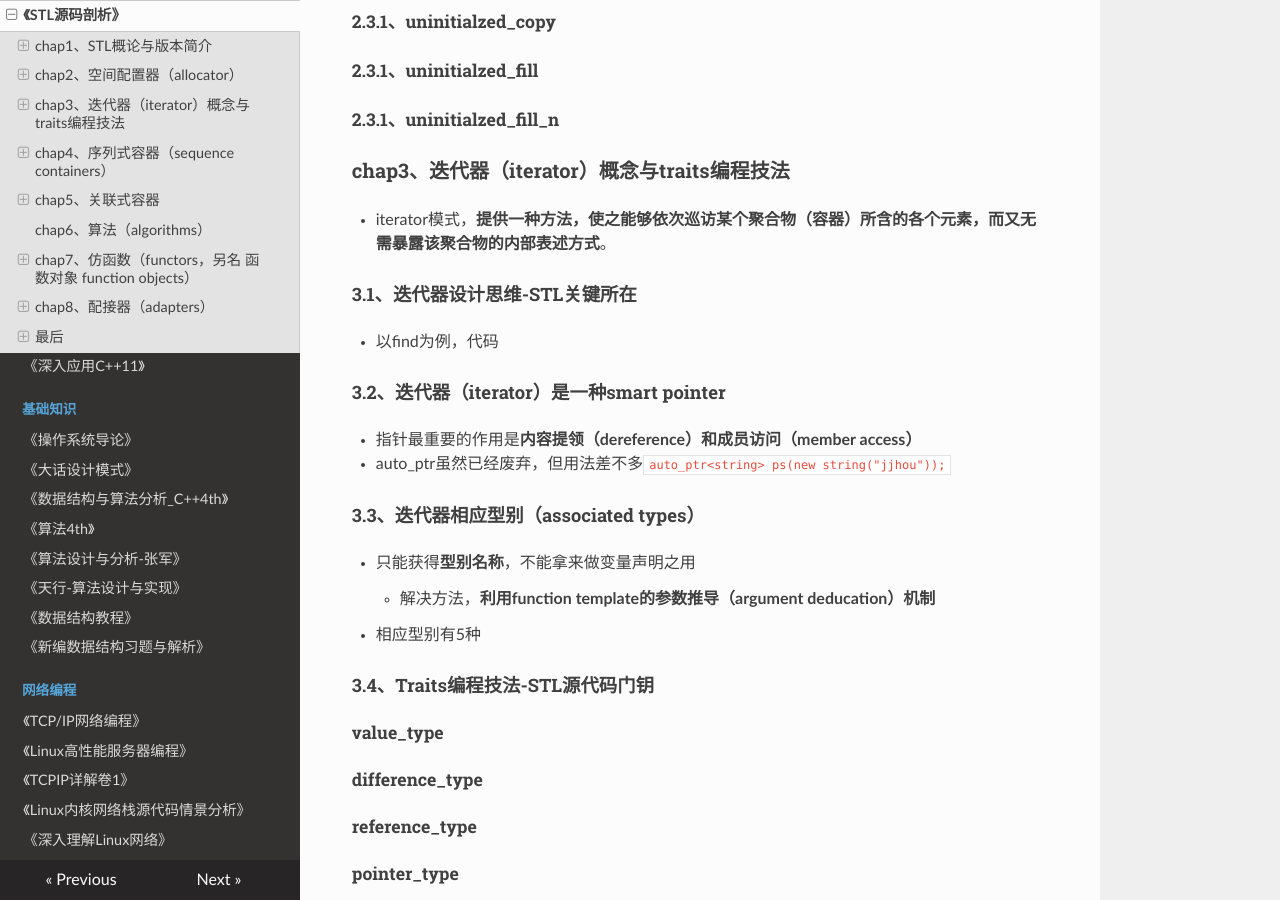
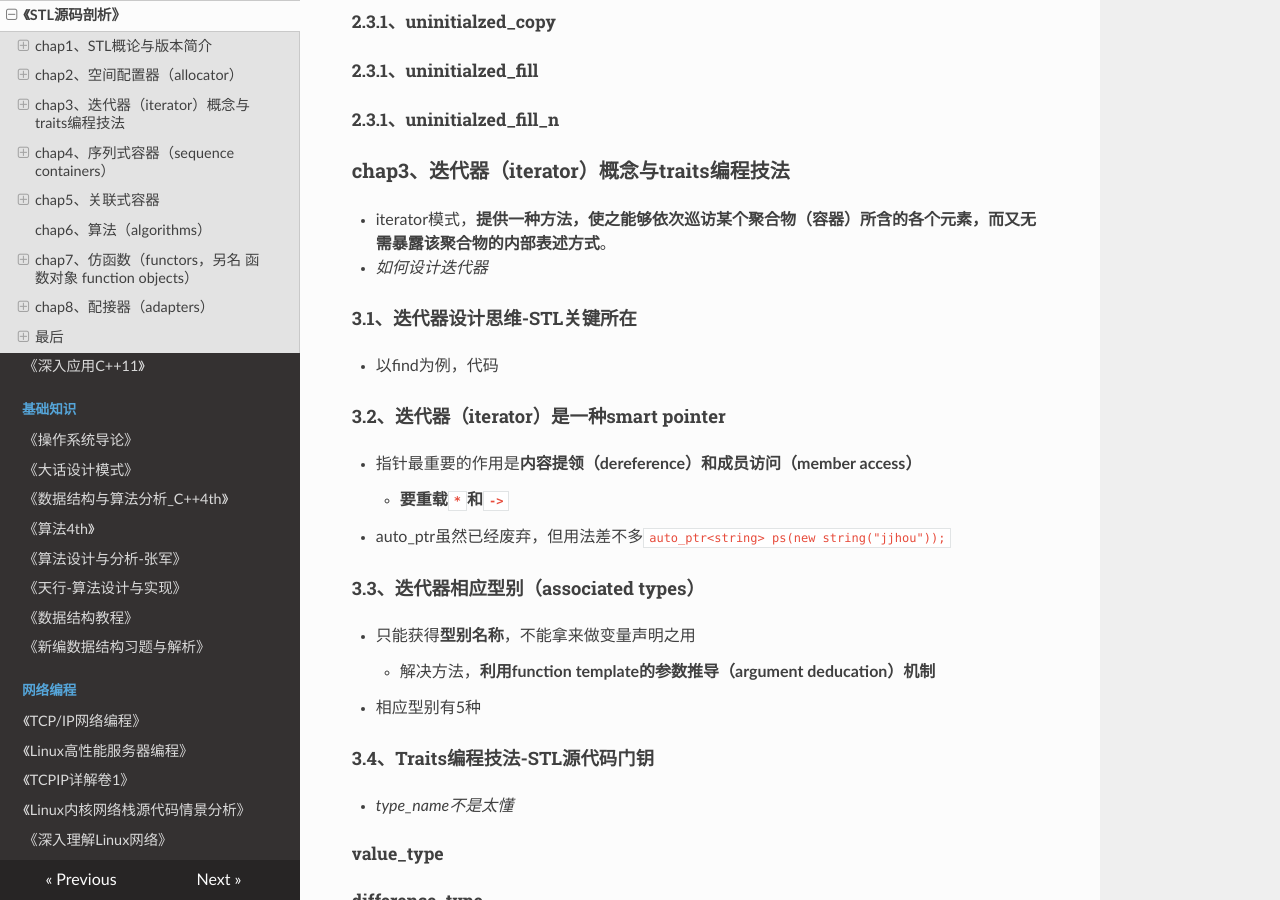
Before and after one commit to wolflion/booknotes, an MkDocs documentation site: the page built from docs/21STL/STL源码剖析.md, in a window 1280 px wide and 900 px high, scrolled down 1119 px. Built offline with MkDocs 1.6.1, drawn with Linux system fonts in a browser that asks for light colours; nearby versions of some CDN libraries.

Commit message:
Update STL源码剖析.md

```diff
--- a/docs/21STL/STL源码剖析.md
+++ b/docs/21STL/STL源码剖析.md
@@ -48,6 +48,7 @@
 ### chap3、迭代器（iterator）概念与traits编程技法
 
 + iterator模式，**提供一种方法，使之能够依次巡访某个聚合物（容器）所含的各个元素，而又无需暴露该聚合物的内部表述方式**。
++ *如何设计迭代器*
 
 #### 3.1、迭代器设计思维-STL关键所在
 
@@ -56,6 +57,7 @@
 #### 3.2、迭代器（iterator）是一种smart pointer
 
 + 指针最重要的作用是**内容提领（dereference）和成员访问（member access）**
+  + **要重载`*`和`->`**
 + auto_ptr虽然已经废弃，但用法差不多`auto_ptr<string> ps(new string("jjhou"));`
 
 #### 3.3、迭代器相应型别（associated types）
@@ -65,6 +67,8 @@
 + 相应型别有5种
 
 #### 3.4、Traits编程技法-STL源代码门钥
+
++ *type_name不是太懂*
 
 ##### value_type
 
```
